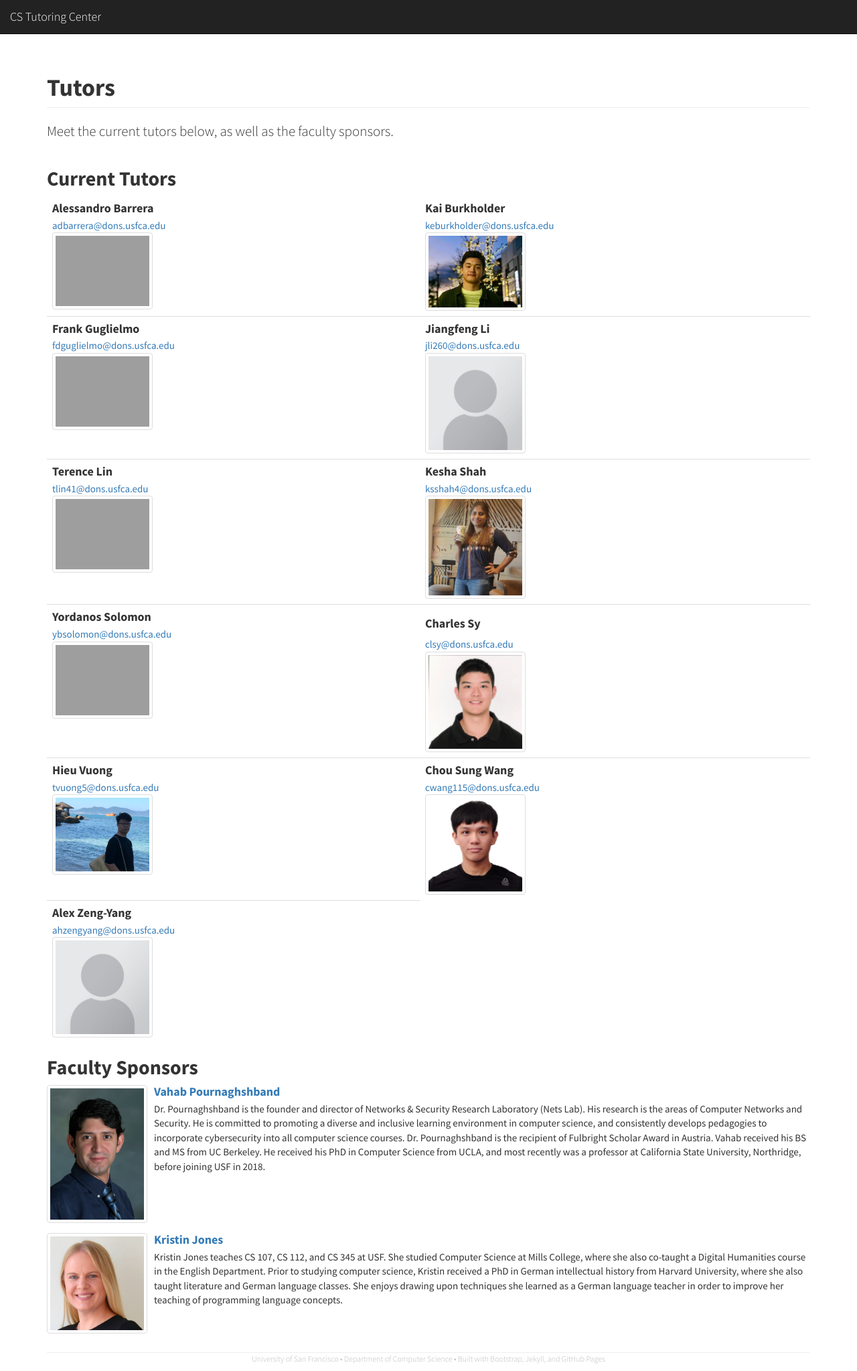
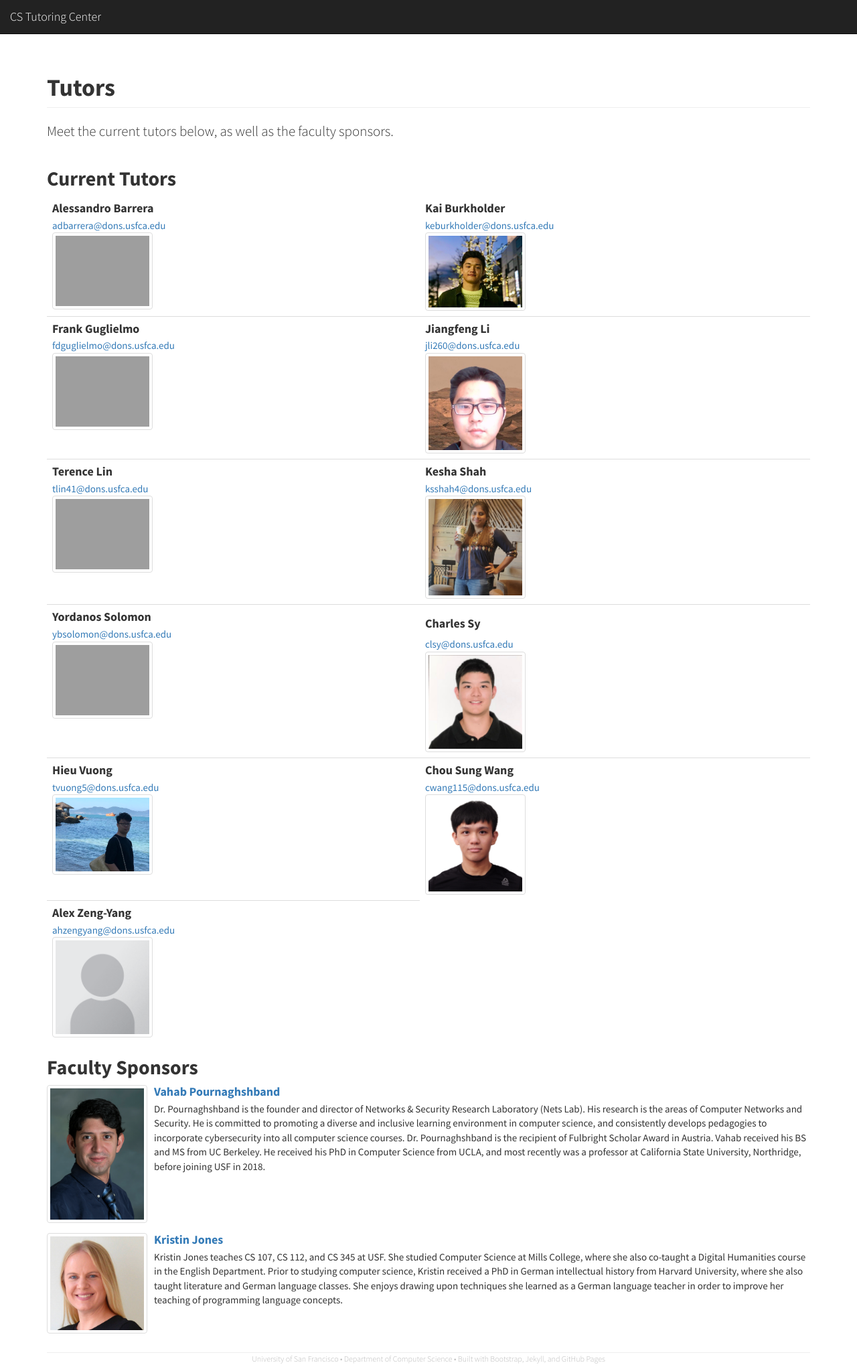
Before and after one commit to CSTutors/CSTutors.github.io, a Jekyll site: the page built from tutors/index.html, in a window 1280 px wide. Shown: the whole page at 67% size. Built offline with Jekyll 4.4.1, drawn with Linux system fonts in a browser that asks for light colours; nearby versions of some CDN libraries.

Commit message:
Update of tutors image

```diff
--- a/tutors/index.html
+++ b/tutors/index.html
@@ -40,7 +40,7 @@
         <h4 class="media-heading">Jiangfeng Li</h4>
         <a class="pull-left" href="#">
           <a href="mailto:jli260@dons.usfca.edu">jli260@dons.usfca.edu</a>
-          <img class="media-object img-thumbnail" width="150" src="{{ site.url }}/img/placeholder.png">
+          <img class="media-object img-thumbnail" width="150" src="{{ site.url }}/img/Jiangfeng_Li.png">
         </a>
       </td>
     </tr>
```
Also changed, not shown: img/Jiangfeng_Li.png (added).
